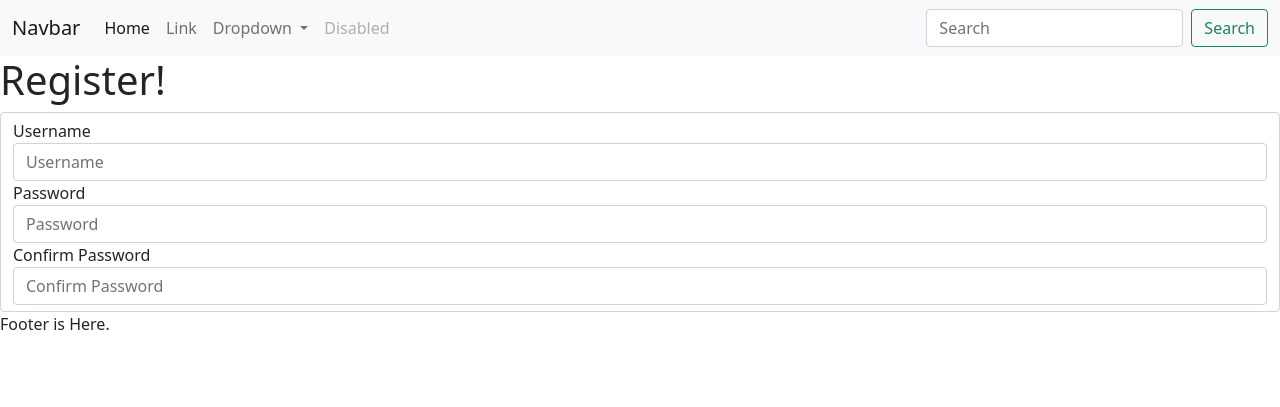
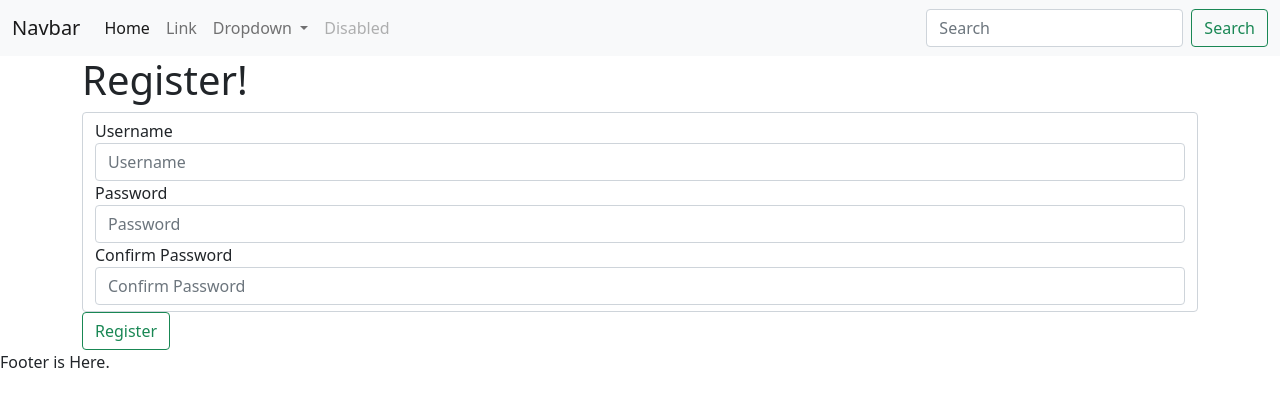
Before and after one commit to domcamp04/flask_functional_ecommerce_app, a Flask app: page /register in a window 1280 px wide. Shown: the top 407 px of the page. Run offline with Flask 2, Linux system fonts and the light colour scheme; some libraries are stand-ins or nearby versions.

Commit message:
added post capabilities

```diff
--- a/app/routes.py
+++ b/app/routes.py
@@ -6,7 +6,11 @@ from app.forms import RegistrationForm
 def index():
     return render_template('index.html', name='Dominick')
 
-@app.route('/register')
+@app.route('/register', methods=['GET', 'POST'])
 def register():
     register_form = RegistrationForm()
+    if register_form.validate_on_submit():
+        username = register_form.username.data
+        password = register_form.password.data
+        print(username, password)
     return render_template('register.html', form=register_form)
--- a/app/templates/base.html
+++ b/app/templates/base.html
@@ -13,11 +13,12 @@
     <body>
 
         {% include 'nav.html' %}
-
-        {% block content %}
+        <div class="container">
+            {% block content %}
 
 
-        {% endblock %}
+            {% endblock %}
+        </div>
 
         <div>Footer is Here.</div>
 
--- a/app/templates/nav.html
+++ b/app/templates/nav.html
@@ -7,7 +7,7 @@
       <div class="collapse navbar-collapse" id="navbarSupportedContent">
         <ul class="navbar-nav me-auto mb-2 mb-lg-0">
           <li class="nav-item">
-            <a class="nav-link active" aria-current="page" href="#">Home</a>
+            <a class="nav-link active" aria-current="page" href="/">Home</a>
           </li>
           <li class="nav-item">
             <a class="nav-link" href="#">Link</a>
--- a/app/templates/register.html
+++ b/app/templates/register.html
@@ -5,7 +5,8 @@
 <h1>Register!</h1>
 
 
-    <form action="">
+    <form action="" method='post'>
+        {{ form.csrf_token }}
         <div class="form-control">
             <fieldset>
                 {{ form.username.label }}
@@ -20,6 +21,7 @@
                 {{ form.confirm_pass(class='form-control', placeholder='Confirm Password')}}
             </fieldset>
         </div>
+        {{ form.submit(class='btn btn-outline-success') }}
     </form>
 
 {% endblock %}
```
